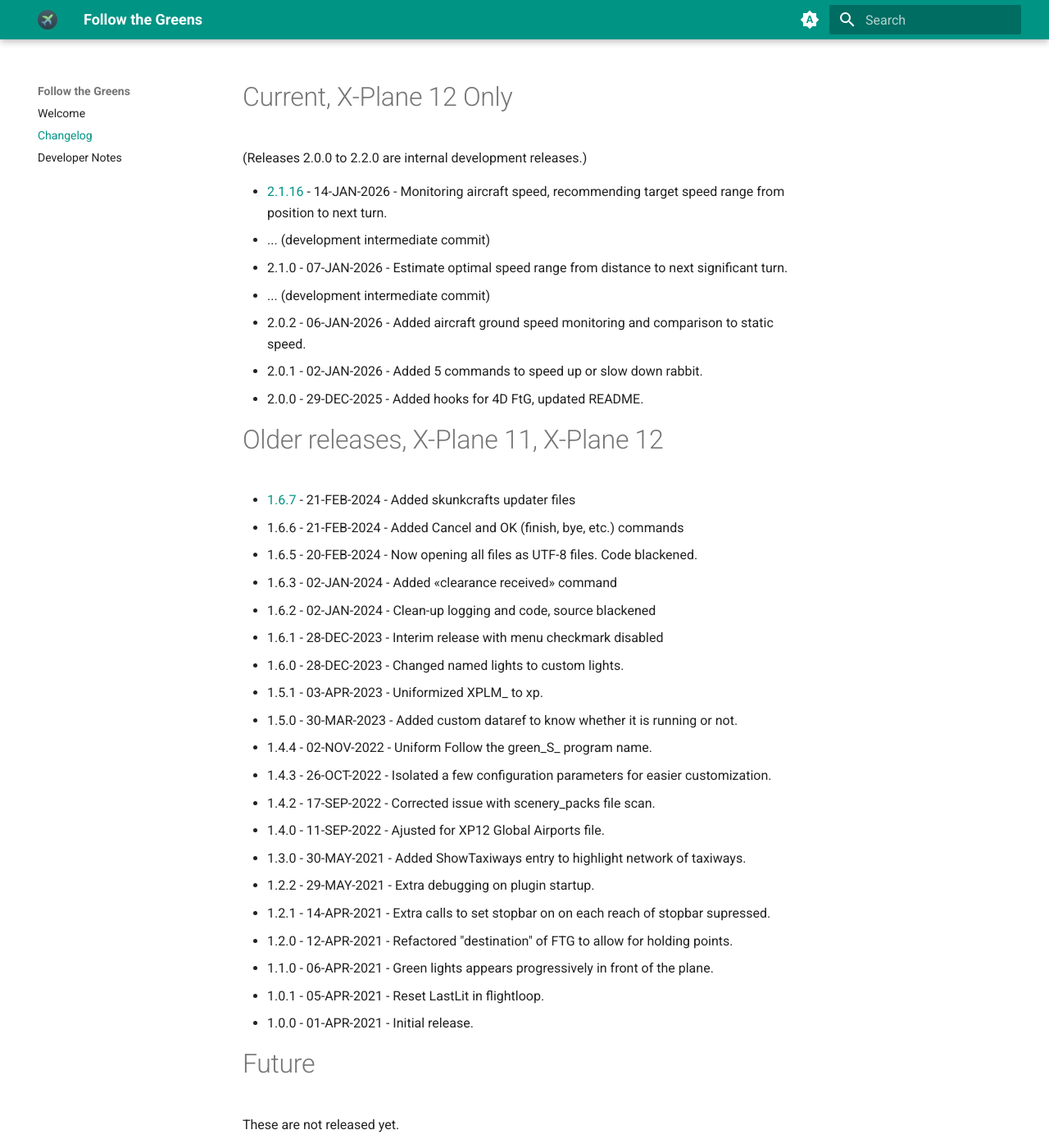
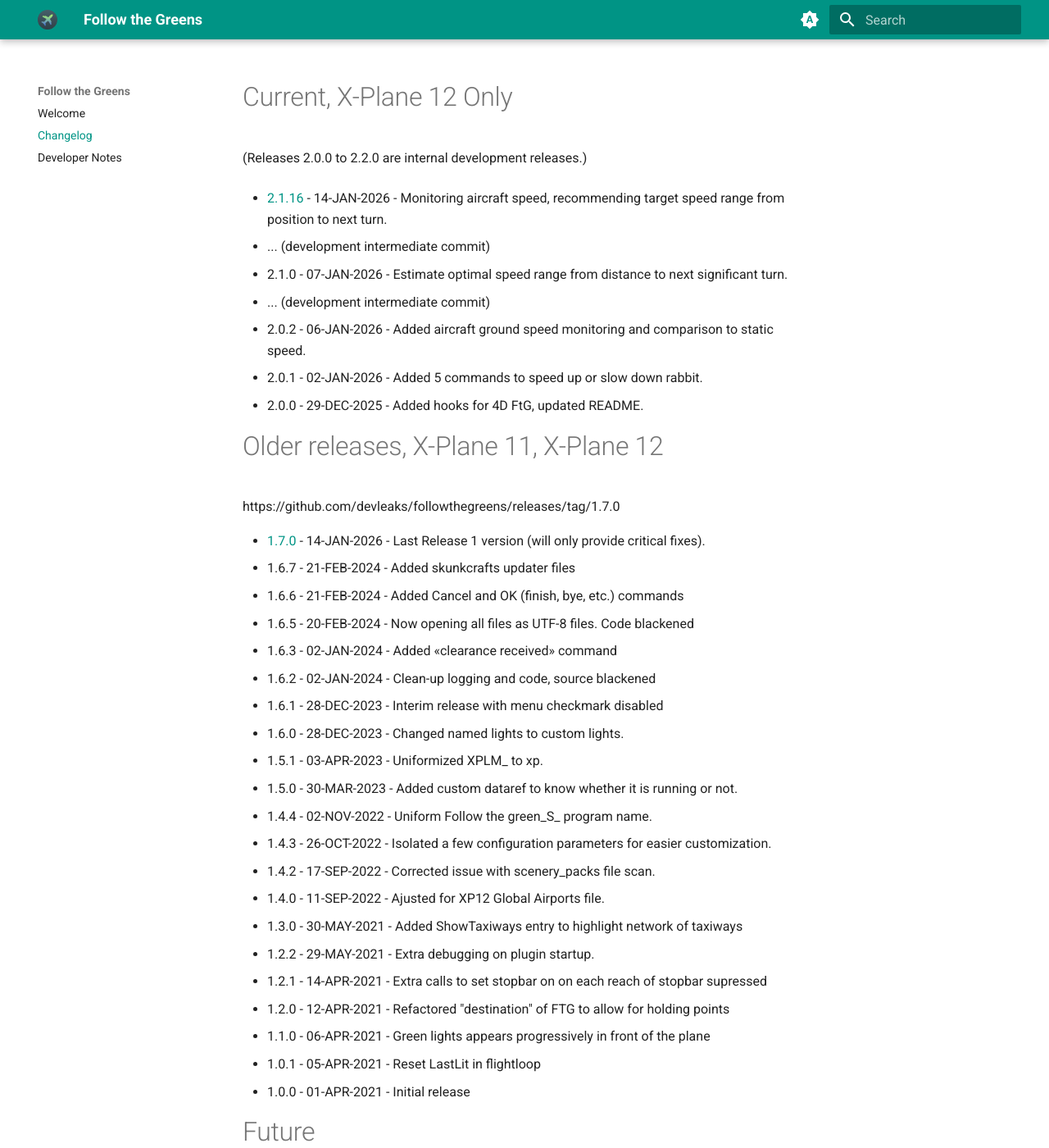
Before and after one commit to devleaks/followthegreens, an MkDocs documentation site: the page built from docs/changelog.md, in a window 1280 px wide and 1400 px high. Shown: the whole window at 82% size. Built offline with MkDocs 1.6.1 and Material for MkDocs 9.7.7, drawn with Linux system fonts in a browser that asks for light colours.

Commit message:
updated changelog

```diff
--- a/docs/changelog.md
+++ b/docs/changelog.md
@@ -4,6 +4,7 @@
 (Releases 2.0.0 to 2.2.0 are internal development releases.)
 
 - [2.1.16](https://github.com/devleaks/followthegreens/releases) - 14-JAN-2026 - Monitoring aircraft speed, recommending target speed range from position to next turn.
+
 - ... (development intermediate commit)
 - 2.1.0 - 07-JAN-2026 - Estimate optimal speed range from distance to next significant turn.
 - ... (development intermediate commit)
@@ -13,9 +14,12 @@
 
 # Older releases, X-Plane 11, X-Plane 12
 
-- [1.6.7](https://github.com/devleaks/followthegreens/releases) - 21-FEB-2024 - Added skunkcrafts updater files
+https://github.com/devleaks/followthegreens/releases/tag/1.7.0
+
+- [1.7.0](https://github.com/devleaks/followthegreens/releases/tag/1.7.0) - 14-JAN-2026 - Last Release 1 version (will only provide critical fixes).
+- 1.6.7 - 21-FEB-2024 - Added skunkcrafts updater files
 - 1.6.6 - 21-FEB-2024 - Added Cancel and OK (finish, bye, etc.) commands
-- 1.6.5 - 20-FEB-2024 - Now opening all files as UTF-8 files. Code blackened.
+- 1.6.5 - 20-FEB-2024 - Now opening all files as UTF-8 files. Code blackened
 - 1.6.3 - 02-JAN-2024 - Added «clearance received» command
 - 1.6.2 - 02-JAN-2024 - Clean-up logging and code, source blackened
 - 1.6.1 - 28-DEC-2023 - Interim release with menu checkmark disabled
@@ -26,13 +30,13 @@
 - 1.4.3 - 26-OCT-2022 - Isolated a few configuration parameters for easier customization.
 - 1.4.2 - 17-SEP-2022 - Corrected issue with scenery_packs file scan.
 - 1.4.0 - 11-SEP-2022 - Ajusted for XP12 Global Airports file.
-- 1.3.0 - 30-MAY-2021 - Added ShowTaxiways entry to highlight network of taxiways.
+- 1.3.0 - 30-MAY-2021 - Added ShowTaxiways entry to highlight network of taxiways
 - 1.2.2 - 29-MAY-2021 - Extra debugging on plugin startup.
-- 1.2.1 - 14-APR-2021 - Extra calls to set stopbar on on each reach of stopbar supressed.
-- 1.2.0 - 12-APR-2021 - Refactored "destination" of FTG to allow for holding points.
-- 1.1.0 - 06-APR-2021 - Green lights appears progressively in front of the plane.
-- 1.0.1 - 05-APR-2021 - Reset LastLit in flightloop.
-- 1.0.0 - 01-APR-2021 - Initial release.
+- 1.2.1 - 14-APR-2021 - Extra calls to set stopbar on on each reach of stopbar supressed
+- 1.2.0 - 12-APR-2021 - Refactored "destination" of FTG to allow for holding points
+- 1.1.0 - 06-APR-2021 - Green lights appears progressively in front of the plane
+- 1.0.1 - 05-APR-2021 - Reset LastLit in flightloop
+- 1.0.0 - 01-APR-2021 - Initial release
 
 # Future
 
--- a/skunkcrafts_updater.cfg
+++ b/skunkcrafts_updater.cfg
@@ -1,5 +1,5 @@
 module|https://raw.githubusercontent.com/devleaks/followthegreens/refs/heads/main
-version|2.1.14
+version|2.1.16
 name|Follow the greens
 disabled|false
 locked|false
```
Also changed, not shown: docs/plugin.md (+3 -2 lines).
